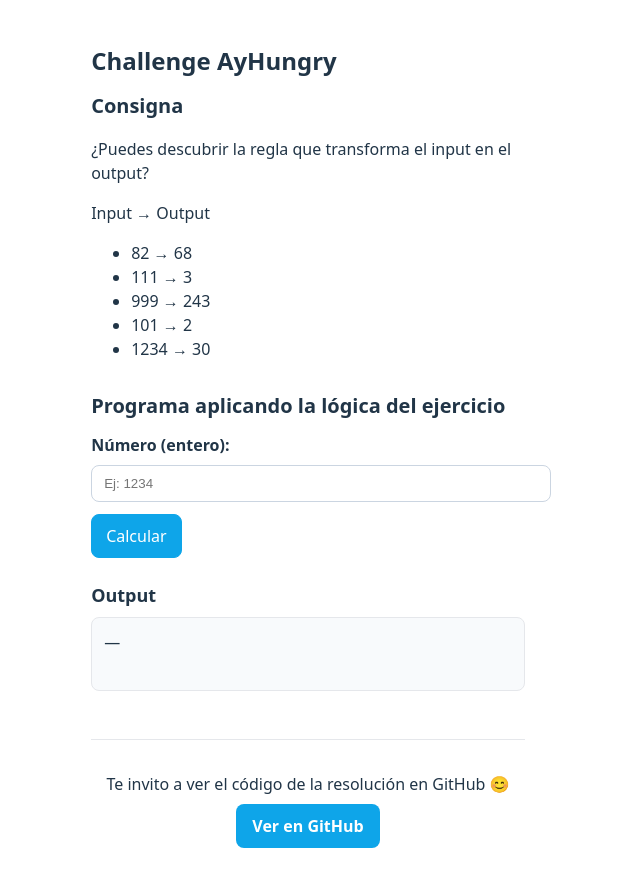
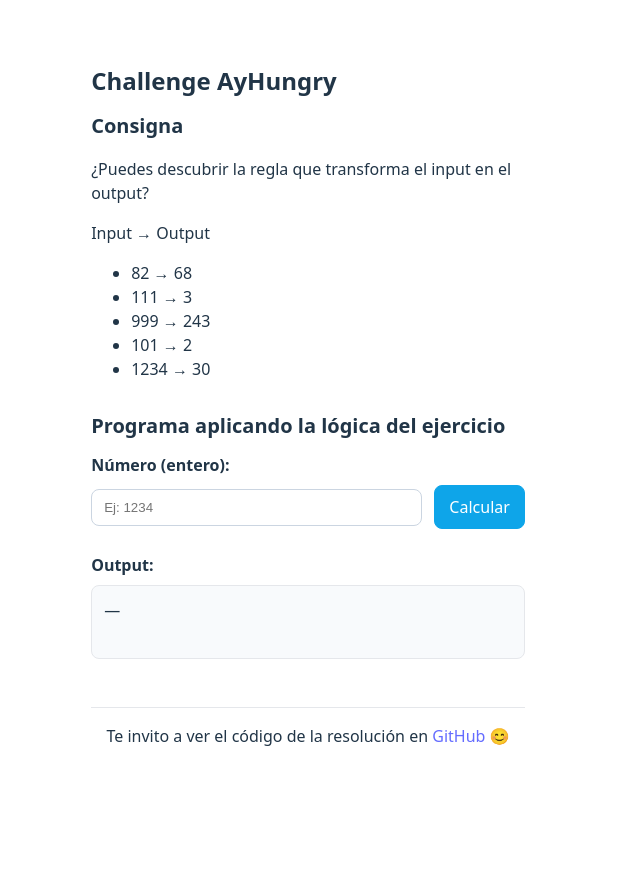
Before and after one commit to ferffloress/challenge-AH, a React (Vite) app: page / in a window 1280 px wide. Shown: the whole page, without its empty margins (332-972 px from the left). After the commit the page ends 800 px from the top, so only its background shows below. Built offline with nearby package versions, Linux system fonts and the light colour scheme.

Commit message:
cambios de estilos y redacción

```diff
--- a/src/App.tsx
+++ b/src/App.tsx
@@ -1,11 +1,10 @@
 import { useState } from "react";
-import { compute } from "./utils/compute"; // 👈 importa la lógica desde utils
-import './App.css';
-
+import { compute } from "./utils/compute";
+import "./App.css";
 
 export default function App() {
-  const [raw, setRaw] = useState<string>("");       // input del usuario
-  const [output, setOutput] = useState<string>(""); // resultado
+  const [raw, setRaw] = useState<string>("");
+  const [output, setOutput] = useState<string>("");
   const [error, setError] = useState<string>("");
 
   const handleChange = (e: React.ChangeEvent<HTMLInputElement>) => {
@@ -25,7 +24,7 @@ export default function App() {
       return;
     }
     const n = Number(raw);
-    const result = compute(n); // 👈 usa la función importada
+    const result = compute(n);
     setOutput(String(result));
     setError("");
   };
@@ -40,13 +39,12 @@ export default function App() {
         maxWidth: "520px",
         width: "90%",
         margin: "0 auto",
-        fontFamily: "system-ui, sans-serif"
+        fontFamily: "system-ui, sans-serif",
       }}
     >
       <h1 style={{ fontSize: 24, marginBottom: 16 }}>Challenge AyHungry</h1>
       <h2 style={{ fontSize: 20, marginBottom: 12 }}>Consigna</h2>
       <div style={{ marginBottom: 16 }}>
-
         <p>¿Puedes descubrir la regla que transforma el input en el output?</p>
         <p>Input → Output</p>
         <ul>
@@ -58,10 +56,24 @@ export default function App() {
         </ul>
       </div>
 
-      <h2 style={{ fontSize: 20, marginBottom: 12, marginTop:30 }}>Programa aplicando la lógica del ejercicio</h2>
-      <label htmlFor="numero" style={{ display: "block", fontWeight: 600, marginBottom: 8 }}>
+      <h2 style={{ fontSize: 20, marginBottom: 12, marginTop: 30 }}>
+        Programa aplicando la lógica del ejercicio
+      </h2>
+      <label
+        htmlFor="numero"
+        style={{ display: "block", fontWeight: 700, marginBottom: 8 }}
+      >
         Número (entero):
       </label>
+
+      <div
+        style={{
+          display: "flex",
+          gap: "0.75rem",
+          alignItems: "center",
+          marginBottom: 12,
+        }}
+      >
         <input
           id="numero"
           type="text"
@@ -71,35 +83,35 @@ export default function App() {
           onChange={handleChange}
           onKeyDown={handleKeyDown}
           style={{
-          width: "100%",
+            flex: 1,
             padding: "10px 12px",
             borderRadius: 8,
             border: "1px solid #cbd5e1",
             outline: "none",
+            boxSizing: "border-box",
           }}
         />
 
         <button
           onClick={handleCompute}
           style={{
-          marginTop: 12,
             padding: "10px 14px",
             borderRadius: 8,
             border: "1px solid #0ea5e9",
             background: "#0ea5e9",
             color: "white",
             cursor: "pointer",
+            whiteSpace: "nowrap",
           }}
         >
           Calcular
         </button>
+      </div>
 
-      {error && (
-        <p style={{ color: "#b91c1c", marginTop: 10 }}>{error}</p>
-      )}
+      {error && <p style={{ color: "#b91c1c", marginTop: 10 }}>{error}</p>}
 
       <section style={{ marginTop: 24 }}>
-        <h2 style={{ fontSize: 18, marginBottom: 8 }}>Output</h2>
+        <h2 style={{ fontSize: 16, marginBottom: 8 }}>Output:</h2>
         <div
           style={{
             border: "1px solid #e5e7eb",
@@ -122,25 +134,17 @@ export default function App() {
           textAlign: "center",
         }}
       >
-        <p style={{ marginBottom: "0.5rem", fontWeight: 500 }}>
-          Te invito a ver el código de la resolución en GitHub 😊
-        </p>
+        <p style={{ margin: 0, fontWeight: 500 }}>
+          Te invito a ver el código de la resolución en{" "}
           <a
             href="https://github.com/ferffloress/challenge-AH"
             target="_blank"
             rel="noopener noreferrer"
-          style={{
-            display: "inline-block",
-            padding: "10px 16px",
-            borderRadius: "8px",
-            backgroundColor: "#0ea5e9",
-            color: "white",
-            fontWeight: 600,
-            textDecoration: "none",
-          }}
           >
-          Ver en GitHub
-        </a>
+            GitHub
+          </a>{" "}
+          😊
+        </p>
       </footer>
     </main>
   );
```
Also changed, not shown: src/utils/compute.ts (+7 -6 lines). Lines whose indentation alone changed are shown as unchanged.
